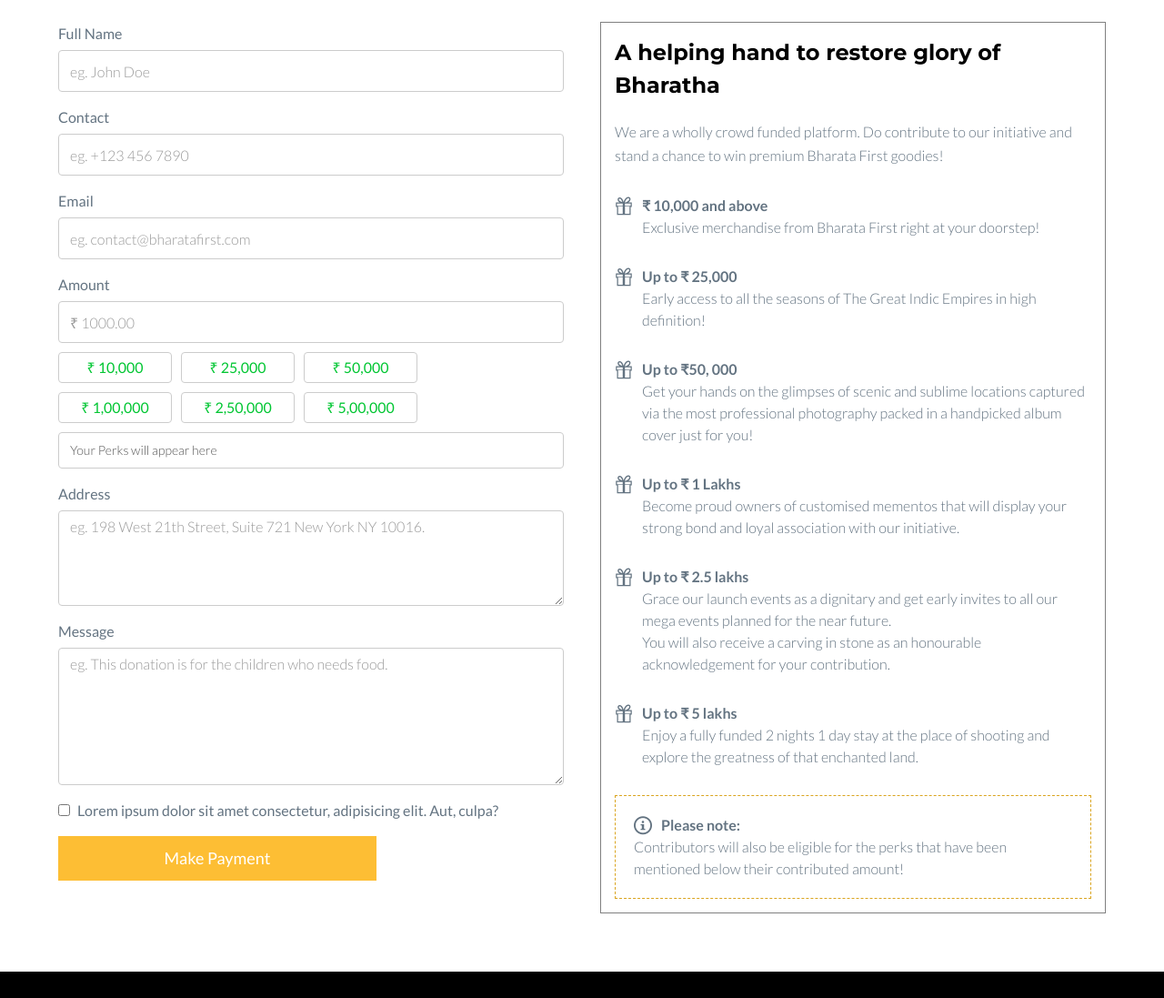
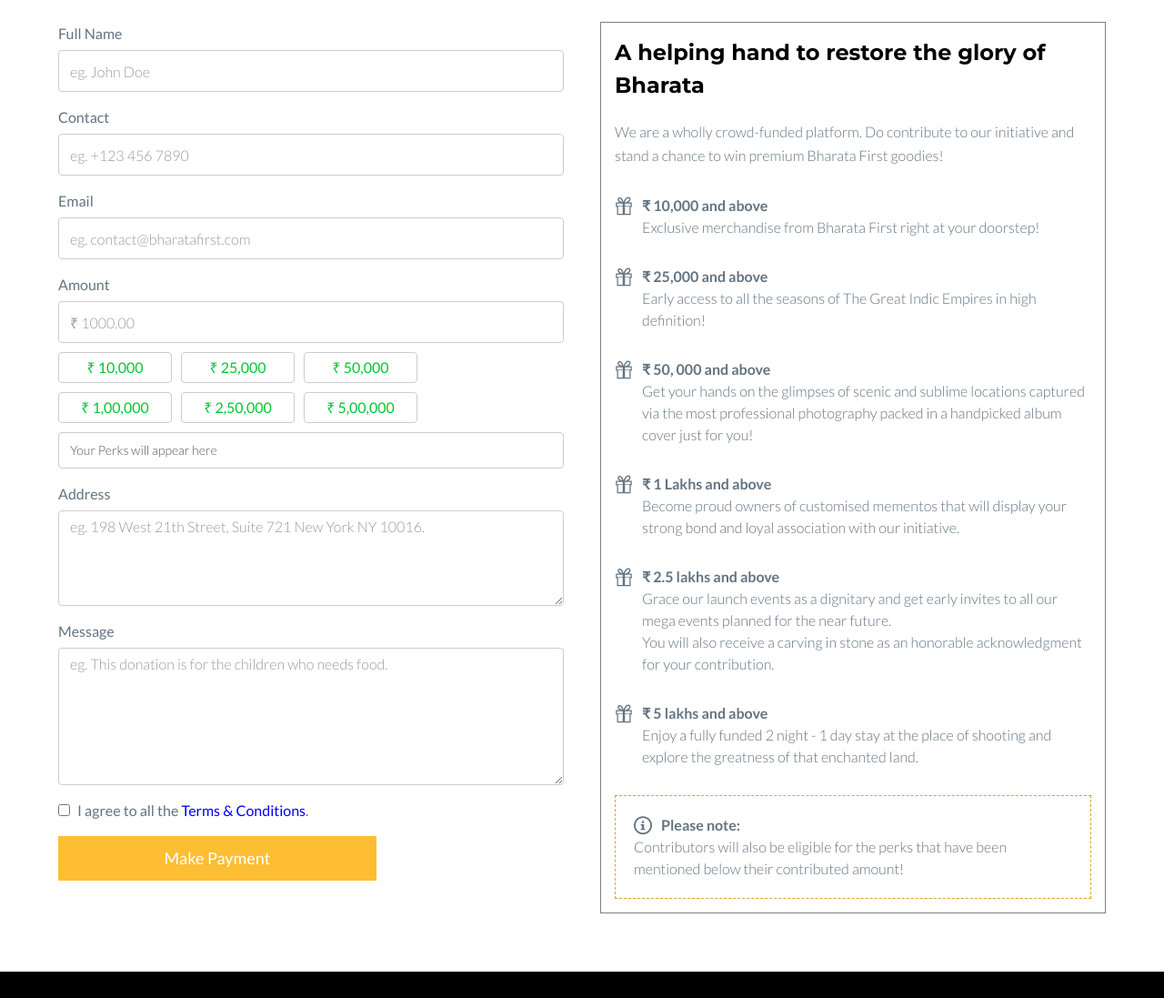
Before and after one commit to Luminous-Techs/BharataFirst-FrontEnd, a website: page donate.html in a window 1280 px wide. Shown: the part 680-1777 px from the top of the page at 91% size. Drawn offline with Linux system fonts and the light colour scheme; files whose address does not match are found by name.

Commit message:
Update donate.html
- updated perks
- added terms and condition checkbox text

```diff
--- a/css/custom-donate.css
+++ b/css/custom-donate.css
@@ -72,6 +72,13 @@
     margin-left: 5px;
 }
 
+.TnC-check {
+    color: #00F;
+}
+.TnC-check:hover {
+    border-bottom: 1px solid #00F;
+}
+
 .razorpay-btn, .bank-transfer-btn {
     width: 350px;
 }
--- a/donate.html
+++ b/donate.html
@@ -11,11 +11,16 @@
     <meta name="description" content="">
     <meta name="keywords" content="">
 
+    <!-- Google Fonts -->
     <link href="https://fonts.googleapis.com/css?family=Lato:300,400,700|Montserrat:300,400,700,900" rel="stylesheet">
+    <!-- Font Awesome -->
+    <link rel="stylesheet" href="https://use.fontawesome.com/releases/v5.8.1/css/all.css" integrity="sha384-50oBUHEmvpQ+1lW4y57PTFmhCaXp0ML5d60M1M7uH2+nqUivzIebhndOJK28anvf" crossorigin="anonymous">
+    <!-- Bootstrap CSS -->
+    <!-- <link href="https://cdn.jsdelivr.net/npm/bootstrap@5.1.3/dist/css/bootstrap.min.css" rel="stylesheet" integrity="sha384-1BmE4kWBq78iYhFldvKuhfTAU6auU8tT94WrHftjDbrCEXSU1oBoqyl2QvZ6jIW3" crossorigin="anonymous"> -->
     <link rel="stylesheet" href="css/styles-merged.css">
     <link rel="stylesheet" href="css/style.min.css">
+    <link rel="stylesheet" href="css/global.css">
     <link rel="stylesheet" href="css/custom-donate.css">
-    <link rel="stylesheet" href="css/global.css">
 
     <!--[if lt IE 9]>
       <script src="js/vendor/html5shiv.min.js"></script>
@@ -148,7 +153,7 @@
                 </div>
                 <div class="form-group">
                   <input class="refund-policy-checkbox" type="checkbox" name="refund-policy" id="refund-policy-check">
-                  <label class="refund-policy-label" for="refund-policy-check">Lorem ipsum dolor sit amet consectetur, adipisicing elit. Aut, culpa?</label>
+                  <label class="refund-policy-label" for="refund-policy-check">I agree to all the <a class="TnC-check" href="#">Terms & Conditions</a>.</label>
                 </div>
                 <div class="form-group">
                   <input type="submit" class="btn btn-primary btn-lg razorpay-btn" id="submit" name="submit" value="Make Payment" onclick="location.href='/BharataFirst-FrontEnd/confirm.html'">
@@ -158,8 +163,8 @@
 
             <div class="perks-container probootstrap-animate">
 
-              <h3 class="perks-heading">A helping hand to restore glory of Bharatha</h3>
-              <p class="perks-descrption">We are a wholly crowd funded platform. Do contribute to our initiative and stand a chance to win premium Bharata First goodies!</p>
+              <h3 class="perks-heading">A helping hand to restore the glory of Bharata</h3>
+              <p class="perks-descrption">We are a wholly crowd-funded platform. Do contribute to our initiative and stand a chance to win premium Bharata First goodies!</p>
               <ul class="probootstrap-contact-info">
                 <li class="perks-list">
                   <i class="icon-gift"></i>
@@ -168,28 +173,28 @@
                 </li>
                 <li class="perks-list">
                   <i class="icon-gift"></i>
-                  <span class="perks-title">Up to ₹ 25,000</span>
+                  <span class="perks-title">₹ 25,000 and above</span>
                   <p class="perks-brief">Early access to all the seasons of The Great Indic Empires in high definition!</p>
                 </li>
                 <li class="perks-list">
                   <i class="icon-gift"></i>
-                  <span class="perks-title">Up to ₹50, 000</span>
+                  <span class="perks-title">₹ 50, 000 and above</span>
                   <p class="perks-brief">Get your hands on the glimpses of scenic and sublime locations captured via the most professional photography packed in a handpicked album cover just for you!</p>
                 </li>
                 <li class="perks-list">
                   <i class="icon-gift"></i>
-                  <span class="perks-title">Up to ₹ 1 Lakhs</span>
+                  <span class="perks-title">₹ 1 Lakhs and above</span>
                   <p class="perks-brief">Become proud owners of customised mementos that will display your strong bond and loyal association with our initiative.</p>
                 </li>
                 <li class="perks-list">
                   <i class="icon-gift"></i>
-                  <span class="perks-title">Up to ₹ 2.5 lakhs</span>
-                  <p class="perks-brief">Grace our launch events as a dignitary and get early invites to all our mega events planned for the near future. <br> You will also receive a carving in stone as an honourable acknowledgement for your contribution.</p>
+                  <span class="perks-title">₹ 2.5 lakhs and above</span>
+                  <p class="perks-brief">Grace our launch events as a dignitary and get early invites to all our mega events planned for the near future. <br> You will also receive a carving in stone as an honorable acknowledgment for your contribution.</p>
                 </li>
                 <li class="perks-list">
                   <i class="icon-gift"></i>
-                  <span class="perks-title">Up to ₹ 5 lakhs</span>
-                  <p class="perks-brief">Enjoy a fully funded 2 nights 1 day stay at the place of shooting and explore the greatness of that enchanted land.</p>
+                  <span class="perks-title">₹ 5 lakhs and above</span>
+                  <p class="perks-brief">Enjoy a fully funded 2 night - 1 day stay at the place of shooting and explore the greatness of that enchanted land.</p>
                 <li class="perks-list perks-note">
                   <i class="icon-info2"></i>
                   <span class="perks-title">Please note:</span>
```
